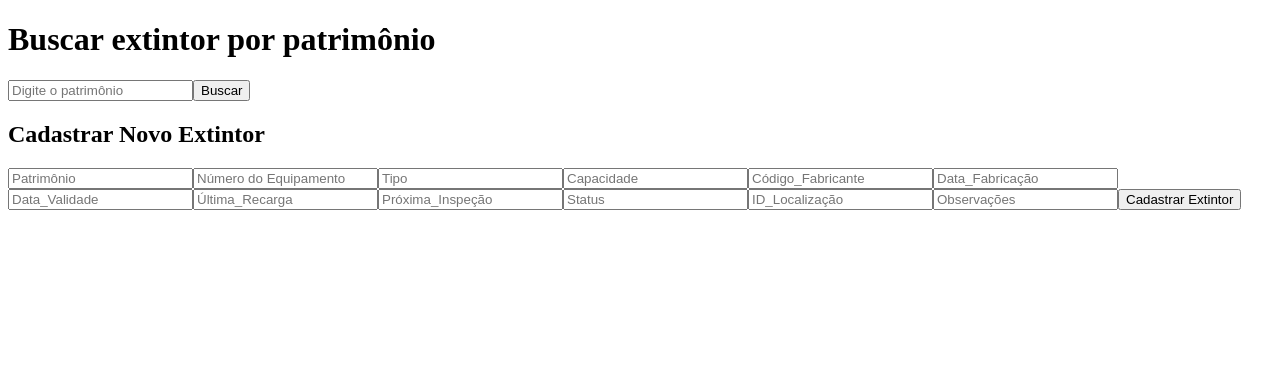
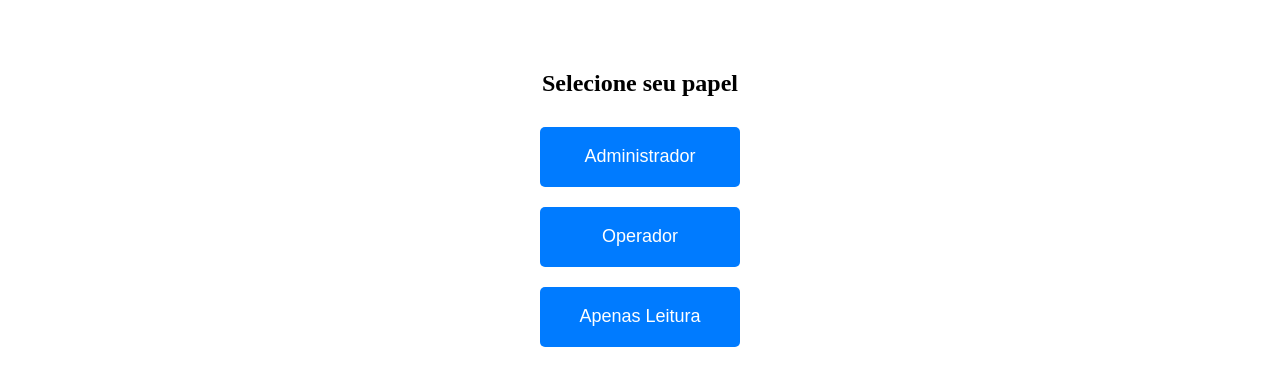
Before and after one commit to Pitucooh/PII_Extintor, a React (Create React App) app: page / in a window 1280 px wide. Shown: the top 386 px of the page. Built offline with nearby package versions, Linux system fonts and the light colour scheme.

Commit message:
update login

```diff
--- a/package.json
+++ b/package.json
@@ -11,6 +11,9 @@
   "dependencies": {
     "app": "^0.1.0",
     "cors": "^2.8.5",
+    "express": "^4.21.0",
+    "node": "^20.18.0",
+    "pg": "^8.13.0",
     "PII_Extintor": "file:",
     "qrious": "^4.0.2",
     "react": "^18.3.1",
--- a/src/App.js
+++ b/src/App.js
@@ -1,13 +1,17 @@
 import React from 'react';
 import { BrowserRouter as Router, Route, Routes } from 'react-router-dom'; // Alterado para Routes
-import Busca from './Busca'; // Componente de busca
+import Tela_Inicial from './Tela_Inicial';
+import Login from './Login';
+import Busca from './Busca';
 
 const App = () => {
   return (
     <Router>
       <div>
         <Routes> {/* Usando Routes em vez de Switch */}
-          <Route path="/" element={<Busca />} /> {/* Usando element */}
+          <Route path="/" element={<Tela_Inicial/>} />
+          <Route path="/" element={<Login />} />
+          <Route path="/" element={<Busca />} />
         </Routes>
       </div>
     </Router>
--- /dev/null
+++ b/src/Login.js
@@ -0,0 +1,52 @@
+// src/Login.js
+import React, { useState } from 'react';
+import { useLocation } from 'react-router-dom';
+
+const Login = () => {
+  const [username, setUsername] = useState('');
+  const [password, setPassword] = useState('');
+
+  const location = useLocation();
+  const queryParams = new URLSearchParams(location.search);
+  const role = queryParams.get('role'); // Obtém o papel selecionado
+
+  const handleSubmit = (e) => {
+    e.preventDefault();
+    // Aqui você pode adicionar a lógica de login
+    alert(`Logando como: ${role}`); // Exemplo de alerta com o papel
+  };
+
+  return (
+    <div style={{ maxWidth: '400px', margin: 'auto', padding: '20px', border: '1px solid #ccc' }}>
+      <h2>Preencha seus dados</h2>
+      <form onSubmit={handleSubmit}>
+        <div>
+          <label>
+            Número de registro
+            <input
+              type="text"
+              value={username}
+              onChange={(e) => setUsername(e.target.value)}
+              required
+            />
+          </label>
+        </div>
+        <div>
+          <label>
+            CPF
+            <input
+              type="text"
+              value={password}
+              onChange={(e) => setPassword(e.target.value)}
+              required
+            />
+          </label>
+        </div>
+        <button type="submit">Login</button>
+      </form>
+      <p>Papel selecionado: {role}</p> {/* Exibe o papel selecionado */}
+    </div>
+  );
+};
+
+export default Login;
--- /dev/null
+++ b/src/Tela_Inicial.js
@@ -0,0 +1,49 @@
+// src/Tela_Inicial
+import React from 'react';
+import { useNavigate } from 'react-router-dom';
+
+const Tela_Inicial = () => {
+  const navigate = useNavigate();
+
+  const handleRoleSelect = (role) => {
+    navigate(`/login?role=${role}`);
+  };
+
+  return (
+    <div style={{ display: 'flex', flexDirection: 'column', alignItems: 'center', marginTop: '50px' }}>
+      <h2>Selecione seu papel</h2>
+      <button
+        style={buttonStyle}
+        onClick={() => handleRoleSelect('Administrador')}
+      >
+        Administrador
+      </button>
+      <button
+        style={buttonStyle}
+        onClick={() => handleRoleSelect('Operador')}
+      >
+        Operador
+      </button>
+      <button
+        style={buttonStyle}
+        onClick={() => handleRoleSelect('Apenas Leitura')}
+      >
+        Apenas Leitura
+      </button>
+    </div>
+  );
+};
+
+const buttonStyle = {
+  width: '200px',
+  height: '60px',
+  fontSize: '18px',
+  margin: '10px',
+  cursor: 'pointer',
+  backgroundColor: '#007bff',
+  color: 'white',
+  border: 'none',
+  borderRadius: '5px',
+};
+
+export default Tela_Inicial;
--- a/src/servidor.js
+++ b/src/servidor.js
@@ -64,9 +64,7 @@ app.put('/update/:id', async (req, res) => {
       prox_rec = $8,
       nao_conf = $9,
       id_local = $10,
-      qr_code = $11,
-      observacao = $12
-      WHERE id = $13
+      observacao = $11
     `;
 
     const values = [
@@ -80,9 +78,7 @@ app.put('/update/:id', async (req, res) => {
       updatedData.prox_rec,
       updatedData.nao_conf,
       updatedData.id_local,
-      updatedData.qr_code,
       updatedData.observacao,
-      id,
     ];
 
     const result = await pool.query(updateQuery, values);
```
Also changed, not shown: 1 other file (tests, documents, lock files or other folders).
